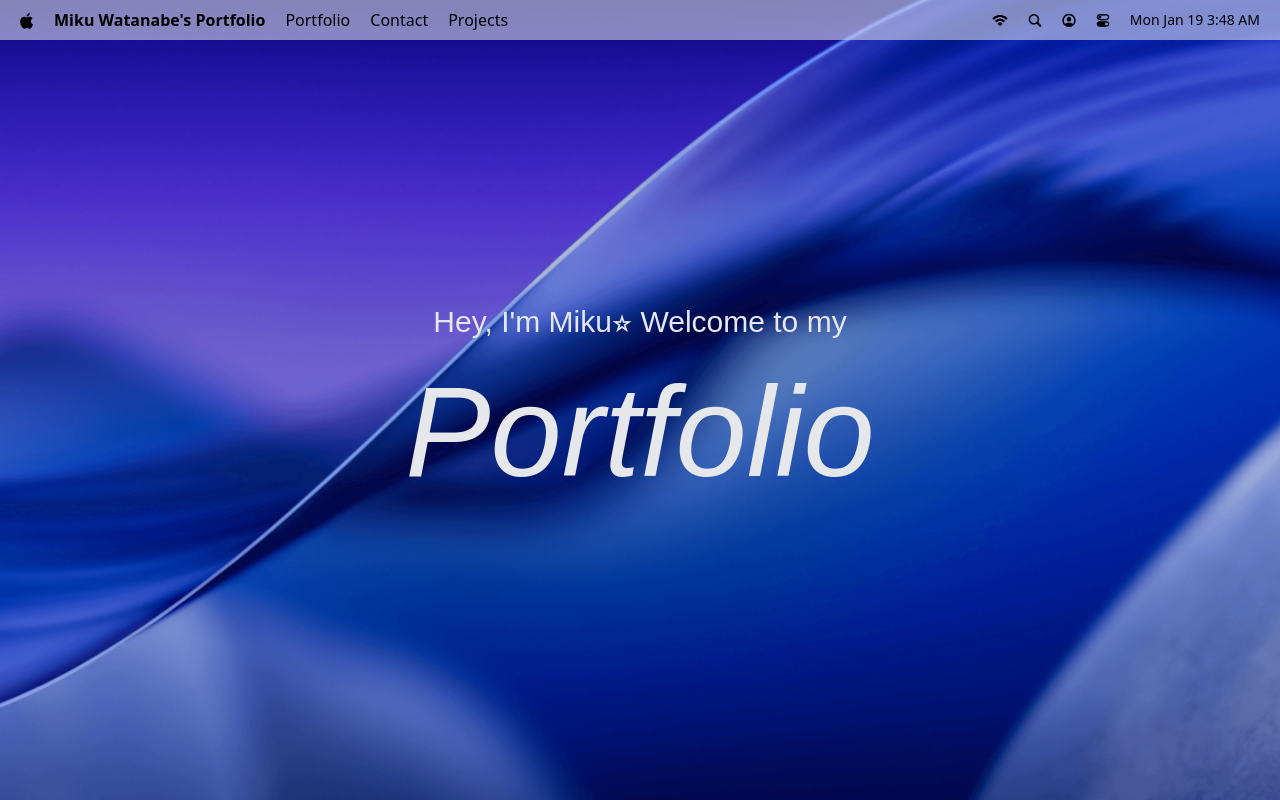
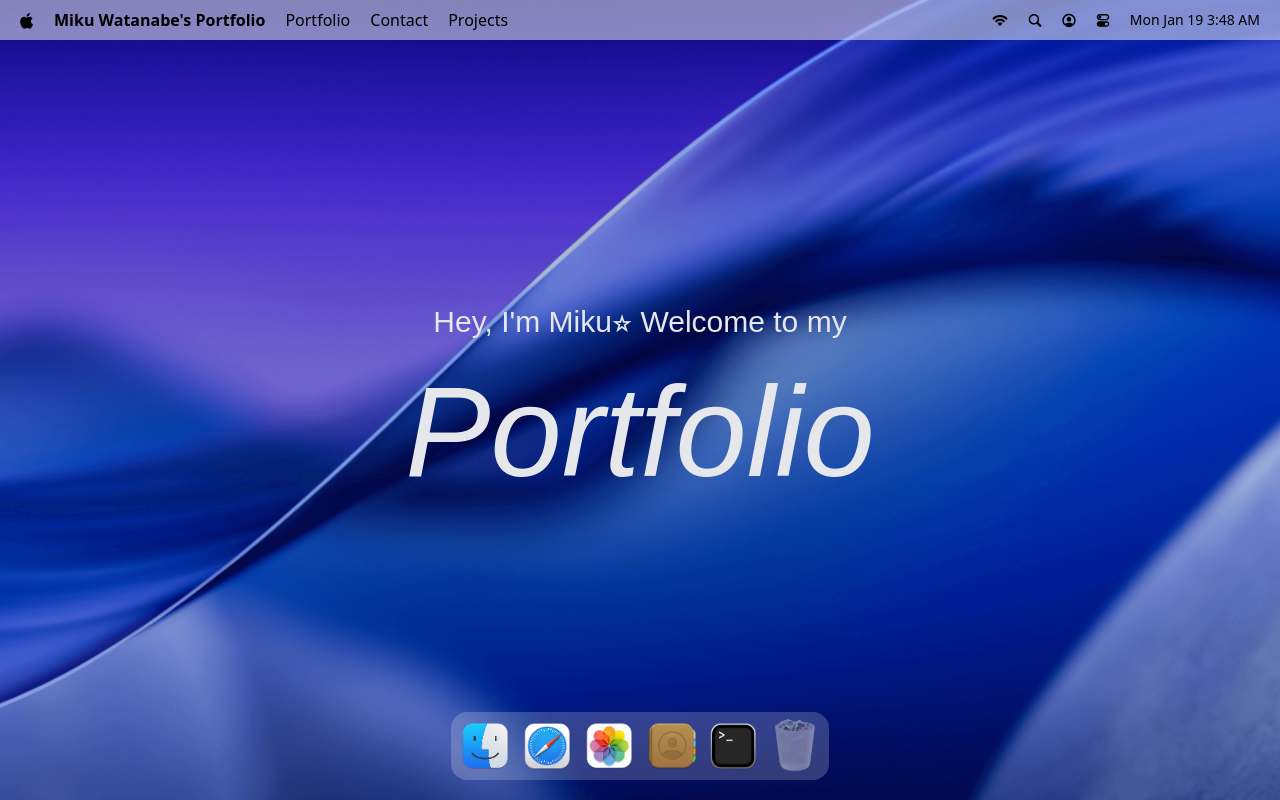
Before and after one commit to Mik-watanabe/macOS-like-portfolio, a React (Vite) app: page / in a window 1280 px wide. Built offline with nearby package versions, Linux system fonts and the light colour scheme; a web font is replaced by a local one.

Commit message:
Feat/dock (#2)
* add coderabbit configuration file

* implement dock presentation

* minor fixed

---------

Co-authored-by: Miku Watanabe <mikuwatanabe@mac.lan>

```diff
--- a/package.json
+++ b/package.json
@@ -17,6 +17,7 @@
     "lucide-react": "^0.562.0",
     "react": "^19.2.0",
     "react-dom": "^19.2.0",
+    "react-tooltip": "^5.30.0",
     "tailwindcss": "^4.1.18"
   },
   "devDependencies": {
--- a/src/App.tsx
+++ b/src/App.tsx
@@ -1,10 +1,11 @@
-import { Navbar, Welcome } from "@components";
+import { Dock, Navbar, Welcome } from "@components";
 
 const App = () => {
   return (
     <div>
       <Navbar />
       <Welcome />
+      <Dock />
     </div>
   );
 };
--- /dev/null
+++ b/src/components/Dock.tsx
@@ -0,0 +1,102 @@
+import { dockApps } from "@constants";
+import { useGSAP } from "@gsap/react";
+import { useRef } from "react";
+import { Tooltip } from "react-tooltip";
+import gsap from "gsap";
+
+type AnimateIconProps = {
+  icon: HTMLButtonElement;
+  scale: number;
+  y: number;
+  duration?: number;
+};
+
+const Dock = () => {
+  const dockRef = useRef<HTMLDivElement | null>(null);
+
+  useGSAP(() => {
+    const dock = dockRef.current;
+    if (!dock) return;
+
+    const icons: NodeListOf<HTMLButtonElement> =
+      dock.querySelectorAll(".dock-icon");
+
+    const animateIcon = ({
+      icon,
+      scale,
+      y,
+      duration = 0.25,
+    }: AnimateIconProps) => {
+      return gsap.to(icon, {
+        scale,
+        y,
+        duration,
+        ease: "power1.out",
+      });
+    };
+
+    const handleMouseMove = (e: MouseEvent) => {
+      const { left } = dock.getBoundingClientRect();
+      const mouseX = e.clientX - left;
+
+      icons.forEach((icon) => {
+        const rect = icon.getBoundingClientRect();
+        const letterCenterX = rect.left - left + rect.width / 2;
+
+        const distance = Math.abs(mouseX - letterCenterX);
+        const intensity = Math.exp(-(distance ** 2) / 2000);
+
+        animateIcon({ icon, scale: 1 + 0.25 * intensity, y: -15 * intensity });
+      });
+    };
+
+    const handleMouseLeave = () => {
+      icons.forEach((icon) =>
+        animateIcon({ icon, scale: 1, y: 0, duration: 0.3 }),
+      );
+    };
+
+    dock.addEventListener("mousemove", handleMouseMove);
+    dock.addEventListener("mouseleave", handleMouseLeave);
+
+    return () => {
+      dock.removeEventListener("mousemove", handleMouseMove);
+      dock.removeEventListener("mouseleave", handleMouseLeave);
+    };
+  }, []);
+
+  const toggleApp = ({ id, canOpen }: { id: string; canOpen: boolean }) => {
+    console.log(id, canOpen);
+  };
+
+  return (
+    <section id="dock">
+      <div ref={dockRef} className="dock-container">
+        {dockApps.map(({ id, name, icon, canOpen }) => (
+          <div key={id} className="relative flex justify-center">
+            <button
+              type="button"
+              className="dock-icon"
+              aria-label={name}
+              data-tooltip-id="dock-tooltip"
+              data-tooltip-content={name}
+              data-tooltip-delay-show={150}
+              disabled={!canOpen}
+              onClick={() => toggleApp({ id, canOpen })}
+            >
+              <img
+                src={`images/${icon}`}
+                alt={name}
+                loading="lazy"
+                className={canOpen ? "" : "opacity-40"}
+              />
+            </button>
+          </div>
+        ))}
+        <Tooltip id="dock-tooltip" place="top" className="tooltip" />
+      </div>
+    </section>
+  );
+};
+
+export default Dock;
--- a/src/components/Welcome.tsx
+++ b/src/components/Welcome.tsx
@@ -58,7 +58,7 @@ const setupTextHover = (
       const letterCenterX = rect.left - left + rect.width / 2;
 
       const distance = Math.abs(mouseX - letterCenterX);
-      const intensity = Math.exp(-(distance ** 2) / 2000);
+      const intensity = Math.exp(-(distance ** 2) / 10000);
 
       animateLetter(letter, min + (max - min) * intensity);
     });
--- a/src/components/index.ts
+++ b/src/components/index.ts
@@ -1,4 +1,6 @@
+import Dock from "./Dock";
 import Navbar from "./Navbar";
 import Welcome from "./Welcome";
 
-export { Navbar, Welcome };
+
+export { Navbar, Welcome, Dock };
--- a/src/constants/index.ts
+++ b/src/constants/index.ts
@@ -1,11 +1,6 @@
 type NavLinkType = {
     id: number;
     name: string;
-}
-
-type NavIconType = {
-    id: number;
-    img: string;
 }
 
 const navLinks: NavLinkType[] = [
@@ -13,6 +8,11 @@ const navLinks: NavLinkType[] = [
     { id: 2, name: "Contact" },
     { id: 3, name: "Projects" }
 ]
+
+type NavIconType = {
+    id: number;
+    img: string;
+}
 
 const navIcons: NavIconType[] = [
     {
@@ -33,4 +33,49 @@ const navIcons: NavIconType[] = [
     },
 ];
 
-export { navLinks, navIcons };
+type dockAppType = {
+    id: string;
+    name: string;
+    icon: string;
+    canOpen: boolean;
+}
+const dockApps: dockAppType[] = [
+  {
+    id: "finder",
+    name: "Portfolio", // was "Finder"
+    icon: "finder.png",
+    canOpen: true,
+  },
+  {
+    id: "safari",
+    name: "Articles", // was "Safari"
+    icon: "safari.png",
+    canOpen: true,
+  },
+  {
+    id: "photos",
+    name: "Gallery", // was "Photos"
+    icon: "photos.png",
+    canOpen: true,
+  },
+  {
+    id: "contact",
+    name: "Contact", // or "Get in touch"
+    icon: "contact.png",
+    canOpen: true,
+  },
+  {
+    id: "terminal",
+    name: "Skills", // was "Terminal"
+    icon: "terminal.png",
+    canOpen: true,
+  },
+  {
+    id: "trash",
+    name: "Archive", // was "Trash"
+    icon: "trash.png",
+    canOpen: false,
+  },
+];
+
+export { navLinks, navIcons, dockApps };
```
Also changed, not shown: 1 other file (tests, documents, lock files or other folders).
